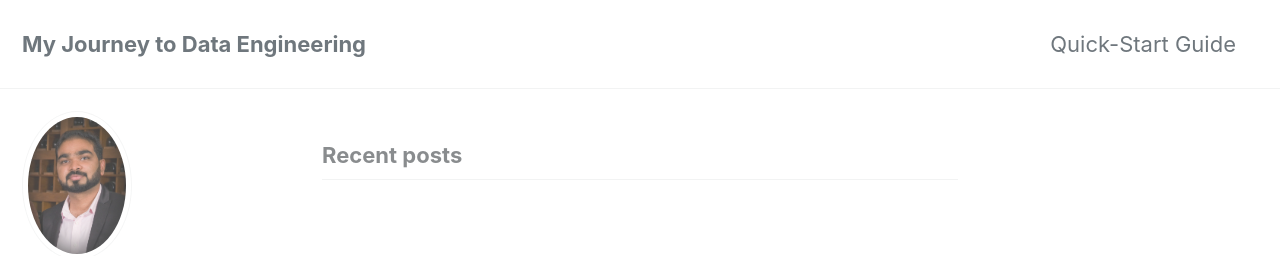
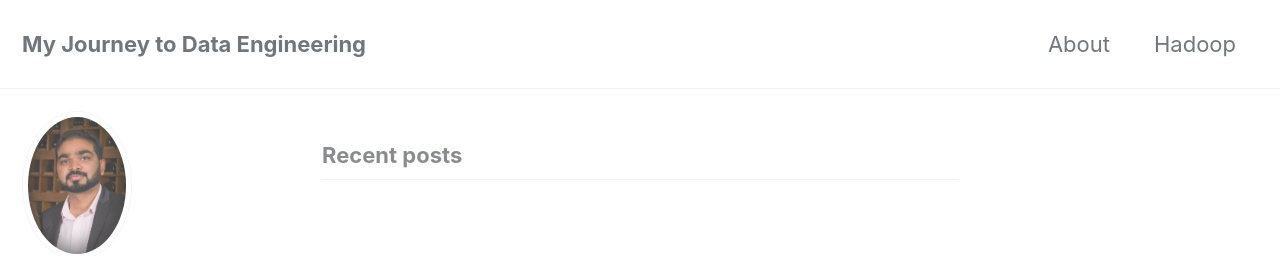
Before and after one commit to harista/harista.github.io, a Jekyll site: the page built from index.html, in a window 1280 px wide and 900 px high. Shown: the top 256 px of the window. Built offline with Jekyll 4.4.1, drawn with Linux system fonts in a browser that asks for light colours; cached includes are drawn as plain includes; nearby versions of some CDN libraries; the list of posts is cut into pages by our own code.

Commit message:
Update navigation.yml

```diff
--- a/_data/navigation.yml
+++ b/_data/navigation.yml
@@ -1,7 +1,9 @@
 # main links
 main:
-  - title: "Quick-Start Guide"
-    url: https://mmistakes.github.io/minimal-mistakes/docs/quick-start-guide/
+  - title: "About"
+    url: /about/
+  - title: "Hadoop"
+    url: /Hadoop/
   # - title: "About"
   #   url: https://mmistakes.github.io/minimal-mistakes/about/
   # - title: "Sample Posts"
```
